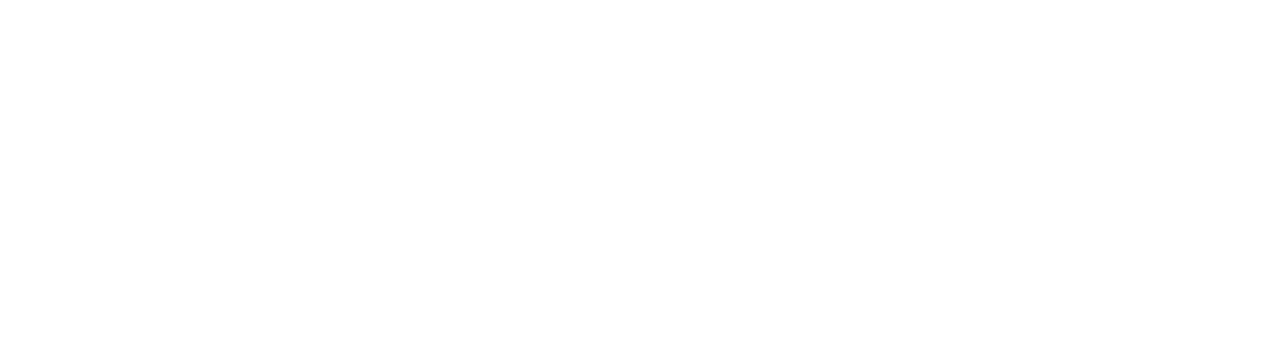
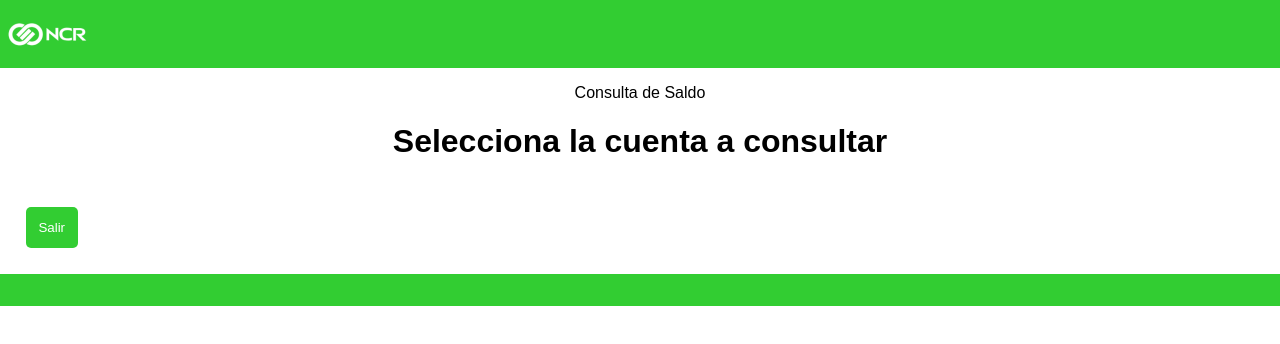
Before and after one commit to opel777/https---github.com-opel777-Challange-NCR, a plain HTML site: page index.html in a window 1280 px wide. Drawn offline with Linux system fonts and the light colour scheme.

Commit message:
estructura principal pagina

```diff
--- a/index.html
+++ b/index.html
@@ -5,8 +5,36 @@
     <meta http-equiv="X-UA-Compatible" content="IE=edge">
     <meta name="viewport" content="width=device-width, initial-scale=1.0">
     <title>Desafio NCR</title>
+ <link rel="stylesheet" href="style.css">
 </head>
+
+
 <body>
+    <header>
+        <div class="header-bar"></div>
+        <img src="assets/logo.png" alt="">
+    </header>
 
+    <div class="container1">
+        <p>Consulta de Saldo</p>
+        <h1 class="title">Selecciona la cuenta a consultar</h1>
+        <div id="account-container"></div>
+        <div class="pagination">
+
+        </div>
+      </div>
+
+
+      <div>
+        <button id="salir" class="salir">Salir</button>
+      </div>
+
+
+
+<footer>
+    <div class="pieDePagina"></div>
+</footer>
+
+    <script src="script.js"></script>
 </body>
 </html>
--- /dev/null
+++ b/style.css
@@ -0,0 +1,41 @@
+body{
+    margin:0;
+    padding: 0;
+    font-family: Arial,sans-serif;
+}
+
+header{
+    background-color: #32cd32;
+    padding: 10px 0;
+}
+.header-bar{
+    height: 5px;
+    background-color: #32cd32;
+}
+
+h2 {
+    margin-top: 0;
+    text-align: center;
+  }
+  p{
+    text-align: center;
+  }
+  .title {
+    font-weight: bold;
+    text-align: center;
+  }
+
+
+  button{
+    padding: 1%;
+    margin: 2%;
+    background-color: #32cd32;
+    border: none;
+    color: #fff;
+    border-radius: 5px;
+  }
+
+.pieDePagina{
+    height: 4vh;
+    background-color: #32cd32;
+  }
```
Also changed, not shown: assets/logo.png (added), styles.css (deleted).
